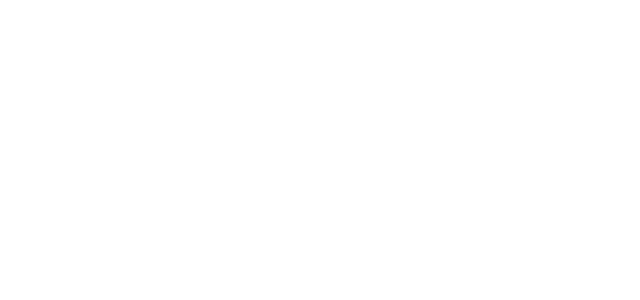
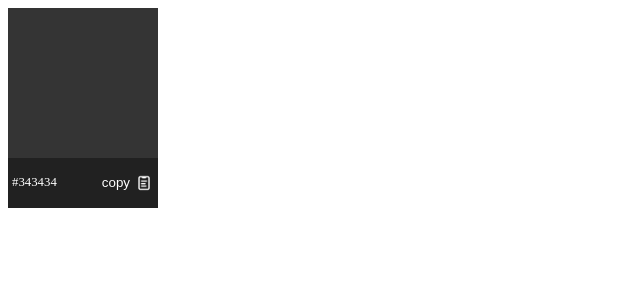
Before and after one commit to simo994q/pallette-generator-ts, a React (Vite) app: page / in a window 1280 px wide. Shown: the top 300 px of the page, without its empty margins (0-640 px from the left). Built offline with nearby package versions, Linux system fonts and the light colour scheme; the HTML template or start-up script is replaced by a standard one.

Commit message:
color card component mostly done

```diff
--- a/src/App.tsx
+++ b/src/App.tsx
@@ -1,12 +1,12 @@
 import ColorContextProvider from "./ColorContext"
-
+import ColorCard from "./Components/ColorCard/ColorCard"
 
 function App() {
 
   return (
     <>
       <ColorContextProvider>
-
+        <ColorCard color={'#343434'} copytext={true}></ColorCard>
       </ColorContextProvider>
     </>
   )
--- /dev/null
+++ b/src/Components/ColorCard/ColorCard.module.scss
@@ -0,0 +1,43 @@
+.wrapper {
+    display: flex;
+    flex-direction: column;
+    width: 150px;
+    background-color: #212121;
+
+    .color {
+        width: 100%;
+        aspect-ratio: 1 / 1;
+    }
+
+    .codeAndCopy {
+        display: flex;
+        flex-direction: row;
+        justify-content: space-between;
+        font-size: 0.8rem;
+        color: #ffffff;
+        align-items: center;
+
+        .code {
+            padding: 4px;
+        }
+
+        .copyText {
+            display: flex;
+            gap: 4px;
+            align-items: center;
+            color: #ffffff;
+            padding: 4px;
+
+            img {
+                height: 20px;
+            }
+        }
+
+        .copyText,
+        .copyNoText {
+            background-color: #212121;
+            border: none;
+            cursor: pointer;
+        }
+    }
+}
--- /dev/null
+++ b/src/Components/ColorCard/ColorCard.tsx
@@ -0,0 +1,30 @@
+import style from './ColorCard.module.scss'
+
+
+const ColorCard = ({ color, copytext }: { color: string, copytext: boolean }) => {
+    return (
+        <>
+            <div className={style.wrapper}>
+                <div className={style.color} style={{ backgroundColor: color }}>
+                </div>
+                <div className={style.codeAndCopy}>
+                    <div className={style.code}>
+                        {color}
+                    </div>
+                    {copytext ?
+                        <button className={style.copyText}>
+                            <p>copy</p>
+                            <img src="clipboard.png" alt="Copy" />
+                        </button>
+                        :
+                        <button className={style.copyNoText}>
+                            <img src="clipboard.png" alt="Copy" />
+                        </button>
+                    }
+                </div>
+            </div>
+        </>
+    )
+}
+
+export default ColorCard
--- a/src/globals.css
+++ b/src/globals.css
@@ -6,3 +6,7 @@
   box-sizing: border-box;
   font-family: Karla, system-ui, -apple-system, BlinkMacSystemFont, 'Segoe UI', Roboto, Oxygen, Ubuntu, Cantarell, 'Open Sans', 'Helvetica Neue', sans-serif;
 }
+
+img {
+  display: block;
+}
```
Also changed, not shown: public/clipboard.png (added).
